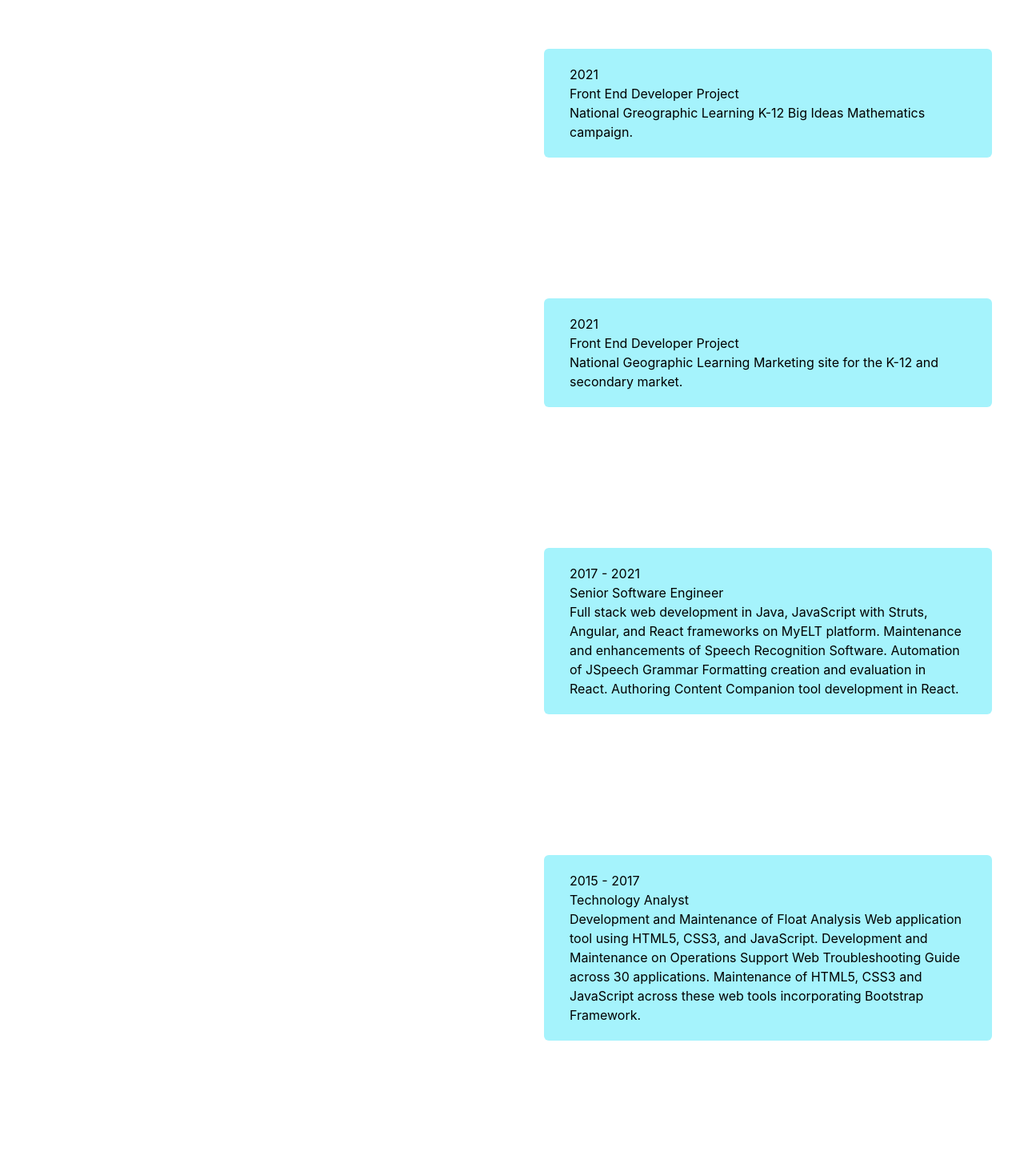
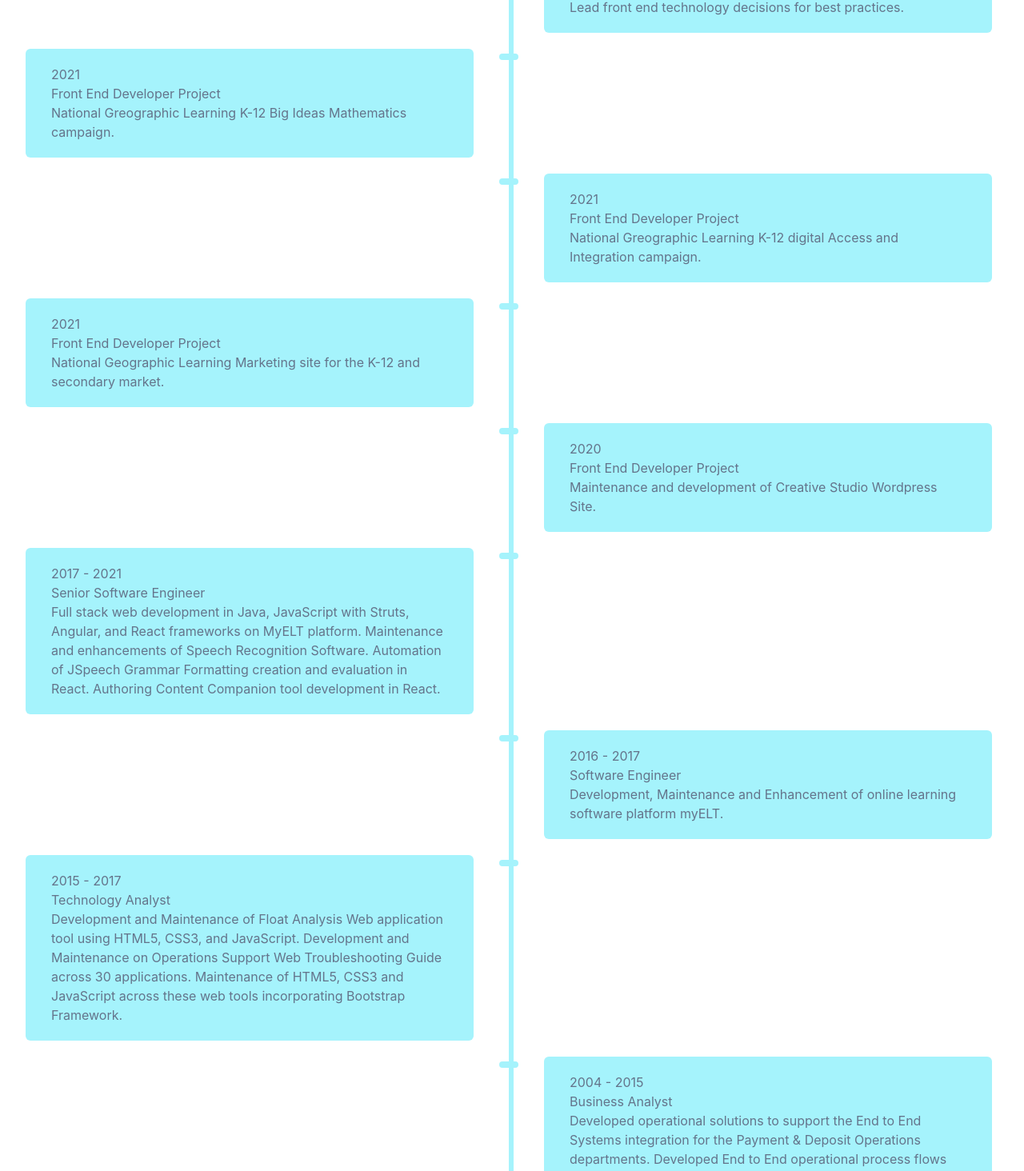
Before and after one commit to greenervigil/next-portfolio, a Next.js app: page /projects in a window 1280 px wide. Shown: the part 251-1715 px from the top of the page at 80% size. Built offline with nearby package versions, Linux system fonts and the light colour scheme.

Commit message:
adding styling to timeline

```diff
--- a/components/timeline/timeline.tsx
+++ b/components/timeline/timeline.tsx
@@ -1,67 +1,67 @@
 const Timeline = () => {
     return (
-        <div className="relative my-0 mx-auto w-full">
-            <div className="relative py-2.5 px-10 w-2/4 right-1/2">
+        <div className="relative my-0 mx-auto w-full after:content-[''] after:absolute after:w-1.5 after:bg-cyan-200 after:top-0 after:bottom-0 after:left-1/2 after:-ml-1">
+            <div className="relative py-2.5 px-10 w-2/4 left-1/2 after:content-[' '] after:absolute after:w-6 after:-right-4 after:bg-black after:rounded-full after:border-4 after:border-cyan-200 after:top-4 after:z-10 after:-left-4">
                 <div className="relative py-5 px-8 rounded-md bg-cyan-200">
-                <h2>2021</h2>
-                <h4>Lead Front End Engineer</h4>
-                <p>{`Drive front end development in React and Typescript of Cengage's secondary platform Mind Tap Schools for K-12. Build compound component library shared by multiple application along with maintaing company component library React Magma.  Lead front end technology decisions for best practices.`}</p>
+                <h2 className="text-slate-500">2021</h2>
+                <h4 className="text-slate-500">Lead Front End Engineer</h4>
+                <p className="text-slate-500">{`Drive front end development in React and Typescript of Cengage's secondary platform Mind Tap Schools for K-12. Build compound component library shared by multiple application along with maintaing company component library React Magma.  Lead front end technology decisions for best practices.`}</p>
                 </div>
             </div>
-            <div className="relative py-2.5 px-10 w-2/4 left-1/2">
+            <div className="relative py-2.5 px-10 w-2/4 -left-2 after:content-[''] after:absolute after:w-6 after:-right-4 after:bg-black after:rounded-full after:border-4 after:border-cyan-200 after:top-4 after:z-10">
                 <div className="relative py-5 px-8 rounded-md bg-cyan-200">
-                <h2>2021</h2>
-                <h4>Front End Developer Project</h4>
-                <p>National Greographic Learning K-12 Big Ideas Mathematics campaign.</p>
+                <h2 className="text-slate-500">2021</h2>
+                <h4 className="text-slate-500">Front End Developer Project</h4>
+                <p className="text-slate-500">National Greographic Learning K-12 Big Ideas Mathematics campaign.</p>
                 </div>
             </div>
-            <div className="relative py-2.5 px-10 w-2/4 right-1/2">
+            <div className="relative py-2.5 px-10 w-2/4 left-1/2 after:content-[''] after:absolute after:w-6 after:-right-4 after:bg-black after:rounded-full after:border-4 after:border-cyan-200 after:top-4 after:z-10 after:-left-4">
                 <div className="relative py-5 px-8 rounded-md bg-cyan-200">
-                <h2>2021</h2>
-                <h4>Front End Developer Project</h4>
-                <p>National Greographic Learning K-12 digital Access and Integration campaign.</p>
+                <h2 className="text-slate-500">2021</h2>
+                <h4 className="text-slate-500">Front End Developer Project</h4>
+                <p className="text-slate-500">National Greographic Learning K-12 digital Access and Integration campaign.</p>
                 </div>
             </div>
-            <div className="relative py-2.5 px-10 w-2/4 left-1/2">
+            <div className="relative py-2.5 px-10 w-2/4 -left-2 after:content-[''] after:absolute after:w-6 after:-right-4 after:bg-black after:rounded-full after:border-4 after:border-cyan-200 after:top-4 after:z-10">
                 <div className="relative py-5 px-8 rounded-md bg-cyan-200">
-                <h2>2021</h2>
-                <h4>Front End Developer Project</h4>
-                <p>National Geographic Learning Marketing site for the K-12 and secondary market.</p>
+                <h2 className="text-slate-500">2021</h2>
+                <h4 className="text-slate-500">Front End Developer Project</h4>
+                <p className="text-slate-500">National Geographic Learning Marketing site for the K-12 and secondary market.</p>
                 </div>
             </div>
-            <div className="relative py-2.5 px-10 w-2/4 right-1/2">
+            <div className="relative py-2.5 px-10 w-2/4 left-1/2 after:content-[''] after:absolute after:w-6 after:-right-4 after:bg-black after:rounded-full after:border-4 after:border-cyan-200 after:top-4 after:z-10 after:-left-4">
                 <div className="relative py-5 px-8 rounded-md bg-cyan-200">
-                <h2>2020</h2>
-                <h4>Front End Developer Project</h4>
-                <p>Maintenance and development of Creative Studio Wordpress Site.</p>
+                <h2 className="text-slate-500">2020</h2>
+                <h4 className="text-slate-500">Front End Developer Project</h4>
+                <p className="text-slate-500">Maintenance and development of Creative Studio Wordpress Site.</p>
                 </div>
             </div>
-            <div className="relative py-2.5 px-10 w-2/4 left-1/2">
+            <div className="relative py-2.5 px-10 w-2/4 -left-2 after:content-[''] after:absolute after:w-6 after:-right-4 after:bg-black after:rounded-full after:border-4 after:border-cyan-200 after:top-4 after:z-10">
                 <div className="relative py-5 px-8 rounded-md bg-cyan-200">
-                <h2>2017 - 2021</h2>
-                <h4>Senior Software Engineer</h4>
-                <p>Full stack web development in Java, JavaScript with Struts, Angular, and React frameworks on MyELT platform. Maintenance and enhancements of Speech Recognition Software. Automation of JSpeech Grammar Formatting creation and evaluation in React. Authoring Content Companion tool development in React.</p>
+                <h2 className="text-slate-500">2017 - 2021</h2>
+                <h4 className="text-slate-500">Senior Software Engineer</h4>
+                <p className="text-slate-500">Full stack web development in Java, JavaScript with Struts, Angular, and React frameworks on MyELT platform. Maintenance and enhancements of Speech Recognition Software. Automation of JSpeech Grammar Formatting creation and evaluation in React. Authoring Content Companion tool development in React.</p>
                 </div>
             </div>
-            <div className="relative py-2.5 px-10 w-2/4 right-1/2">
+            <div className="relative py-2.5 px-10 w-2/4 left-1/2 after:content-[''] after:absolute after:w-6 after:-right-4 after:bg-black after:rounded-full after:border-4 after:border-cyan-200 after:top-4 after:z-10 after:-left-4">
                 <div className="relative py-5 px-8 rounded-md bg-cyan-200">
-                <h2>2016 - 2017</h2>
-                <h4>Software Engineer</h4>
-                <p>Development, Maintenance and Enhancement of online learning software platform <a href="https://myelt.heinle.com/ilrn/authentication/signIn.do?inst=MYELT">myELT</a>.</p>
+                <h2 className="text-slate-500">2016 - 2017</h2>
+                <h4 className="text-slate-500">Software Engineer</h4>
+                <p className="text-slate-500">Development, Maintenance and Enhancement of online learning software platform <a href="https://myelt.heinle.com/ilrn/authentication/signIn.do?inst=MYELT">myELT</a>.</p>
                 </div>
             </div>
-            <div className="relative py-2.5 px-10 w-2/4 left-1/2">
+            <div className="relative py-2.5 px-10 w-2/4 -left-2 after:content-[''] after:absolute after:w-6 after:-right-4 after:bg-black after:rounded-full after:border-4 after:border-cyan-200 after:top-4 after:z-10">
                 <div className="relative py-5 px-8 rounded-md bg-cyan-200">
-                <h2>2015 - 2017</h2>
-                <h4>Technology Analyst</h4>
-                <p>Development and Maintenance of Float Analysis Web application tool using HTML5, CSS3, and JavaScript. Development and Maintenance on Operations Support Web Troubleshooting Guide across 30 applications.  Maintenance of HTML5, CSS3 and JavaScript across these web tools incorporating Bootstrap Framework.</p>
+                <h2 className="text-slate-500">2015 - 2017</h2>
+                <h4 className="text-slate-500">Technology Analyst</h4>
+                <p className="text-slate-500">Development and Maintenance of Float Analysis Web application tool using HTML5, CSS3, and JavaScript. Development and Maintenance on Operations Support Web Troubleshooting Guide across 30 applications.  Maintenance of HTML5, CSS3 and JavaScript across these web tools incorporating Bootstrap Framework.</p>
                 </div>
             </div>
-            <div className="relative py-2.5 px-10 w-2/4 right-1/2">
+            <div className="relative py-2.5 px-10 w-2/4 left-1/2 after:content-[''] after:absolute after:w-6 after:-right-4 after:bg-black after:rounded-full after:border-4 after:border-cyan-200 after:top-4 after:z-10 after:-left-4">
                 <div className="relative py-5 px-8 rounded-md bg-cyan-200">
-                <h2>2004 - 2015</h2>
-                <h4>Business Analyst</h4>
-                <p>Developed operational solutions to support the End to End Systems integration for the Payment &amp; Deposit Operations departments. Developed End to End operational process flows and Business requirements converting paper processes to virtual proceses improving distribution of funds from 3 day average to 12 hours.</p>
+                <h2 className="text-slate-500">2004 - 2015</h2>
+                <h4 className="text-slate-500">Business Analyst</h4>
+                <p className="text-slate-500">Developed operational solutions to support the End to End Systems integration for the Payment &amp; Deposit Operations departments. Developed End to End operational process flows and Business requirements converting paper processes to virtual proceses improving distribution of funds from 3 day average to 12 hours.</p>
                 </div>
             </div>
         </div>
```
